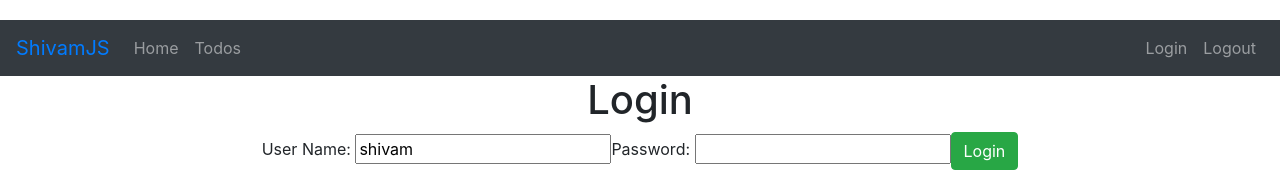
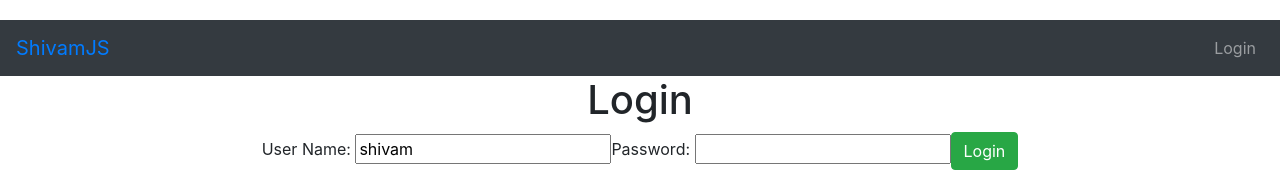
Before and after one commit to shivam-ops/spring-boot-todo-management-app, a React (Create React App) app: page /login in a window 1280 px wide. Shown: the top 172 px of the page. Built offline with nearby package versions, Linux system fonts and the light colour scheme.

Commit message:
securing components using authenticated route

```diff
--- /dev/null
+++ b/src/components/todo/AuthenticatedRoute.js
@@ -0,0 +1,14 @@
+import React from "react";
+import { Redirect, Route } from "react-router-dom";
+import AuthenticationService from "./AuthenticationService";
+
+class AuthenticatedRoute extends React.Component {
+  render() {
+    if (AuthenticationService.isUserLoggedIn()) {
+      return <Route {...this.props} />;
+    } else {
+      return <Redirect to="/login" />;
+    }
+  }
+}
+export default AuthenticatedRoute;
--- a/src/components/todo/AuthenticationService.js
+++ b/src/components/todo/AuthenticationService.js
@@ -7,6 +7,13 @@ class AuthenticationService {
   logout(username, password) {
     sessionStorage.removeItem("authenticatedUser", username);
   }
+
+  isUserLoggedIn() {
+    let user = sessionStorage.getItem("authenticatedUser");
+
+    if (user === null) return false;
+    return true;
+  }
 }
 
 export default new AuthenticationService();
--- a/src/components/todo/TodoApp.js
+++ b/src/components/todo/TodoApp.js
@@ -1,6 +1,7 @@
 import React from "react";
 import { BrowserRouter as Router, Route, Switch, Link } from "react-router-dom";
 import AuthenticationService from "./AuthenticationService";
+import AuthenticatedRoute from "./AuthenticatedRoute";
 import "./TodoApp.css";
 
 class TodoApp extends React.Component {
@@ -12,9 +13,12 @@ class TodoApp extends React.Component {
           <Switch>
             <Route path="/" exact component={LoginComponent} />
             <Route path="/login" component={LoginComponent} />
-            <Route path="/welcome/:name" component={WelcomeComponent} />
-            <Route path="/todos" component={ListTodosComponent} />
-            <Route path="/logout" component={LogoutComponent} />
+            <AuthenticatedRoute
+              path="/welcome/:name"
+              component={WelcomeComponent}
+            />
+            <AuthenticatedRoute path="/todos" component={ListTodosComponent} />
+            <AuthenticatedRoute path="/logout" component={LogoutComponent} />
             <Route component={ErrorComponent} />
           </Switch>
           <Footer />
@@ -28,32 +32,41 @@ class TodoApp extends React.Component {
 
 class Header extends React.Component {
   render() {
+    const isUserLoggedIn = AuthenticationService.isUserLoggedIn();
+
     return (
       <div>
         <header>
           <nav className="navbar navbar-expand-md navbar-dark bg-dark">
             <div className="navbar-brand">
-              <Link>ShivamJS</Link>
+              <Link to="/">ShivamJS</Link>
             </div>
             <ul className="navbar-nav">
+              {isUserLoggedIn && (
                 <li>
                   <Link className="nav-link" to="/welcome/shivam">
                     Home
                   </Link>
                 </li>
+              )}
+              {isUserLoggedIn && (
                 <li>
                   <Link className="nav-link" to="/todos">
                     Todos
                   </Link>
                 </li>
+              )}
             </ul>
 
             <ul className="navbar-nav navbar-collapse justify-content-end">
+              {!isUserLoggedIn && (
                 <li>
                   <Link className="nav-link" to="/">
                     Login
                   </Link>
                 </li>
+              )}
+              {isUserLoggedIn && (
                 <li>
                   <Link
                     className="nav-link"
@@ -63,6 +76,7 @@ class Header extends React.Component {
                     Logout
                   </Link>
                 </li>
+              )}
             </ul>
           </nav>
         </header>
@@ -141,7 +155,7 @@ class ListTodosComponent extends React.Component {
             </thead>
             <tbody>
               {this.state.todos.map((todo) => (
-                <tr>
+                <tr key={todo.id}>
                   <td>{todo.id}</td>
                   <td>{todo.description}</td>
                   <td>{todo.targetDate.toString()}</td>
```
Lines whose indentation alone changed are shown as unchanged.
